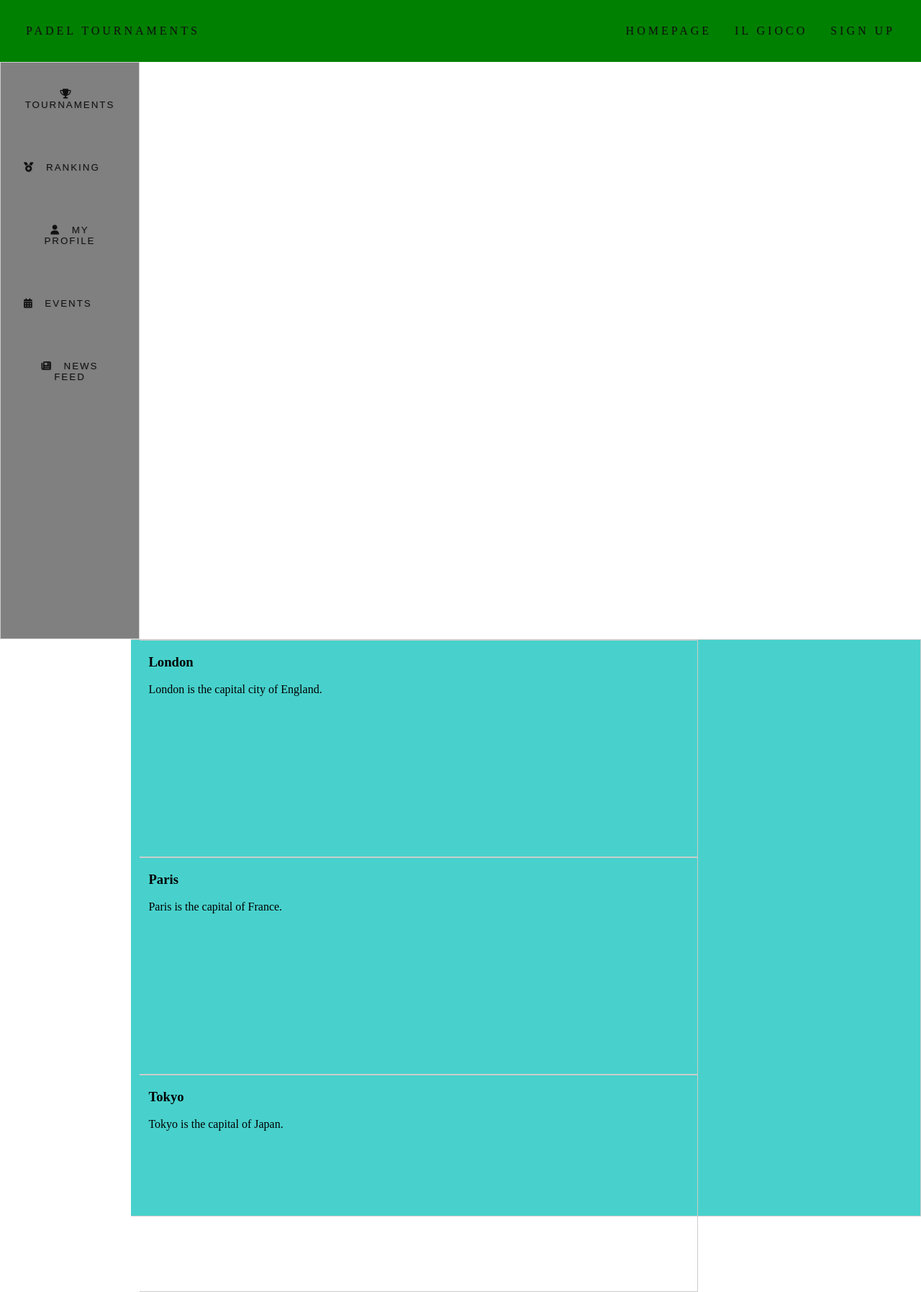
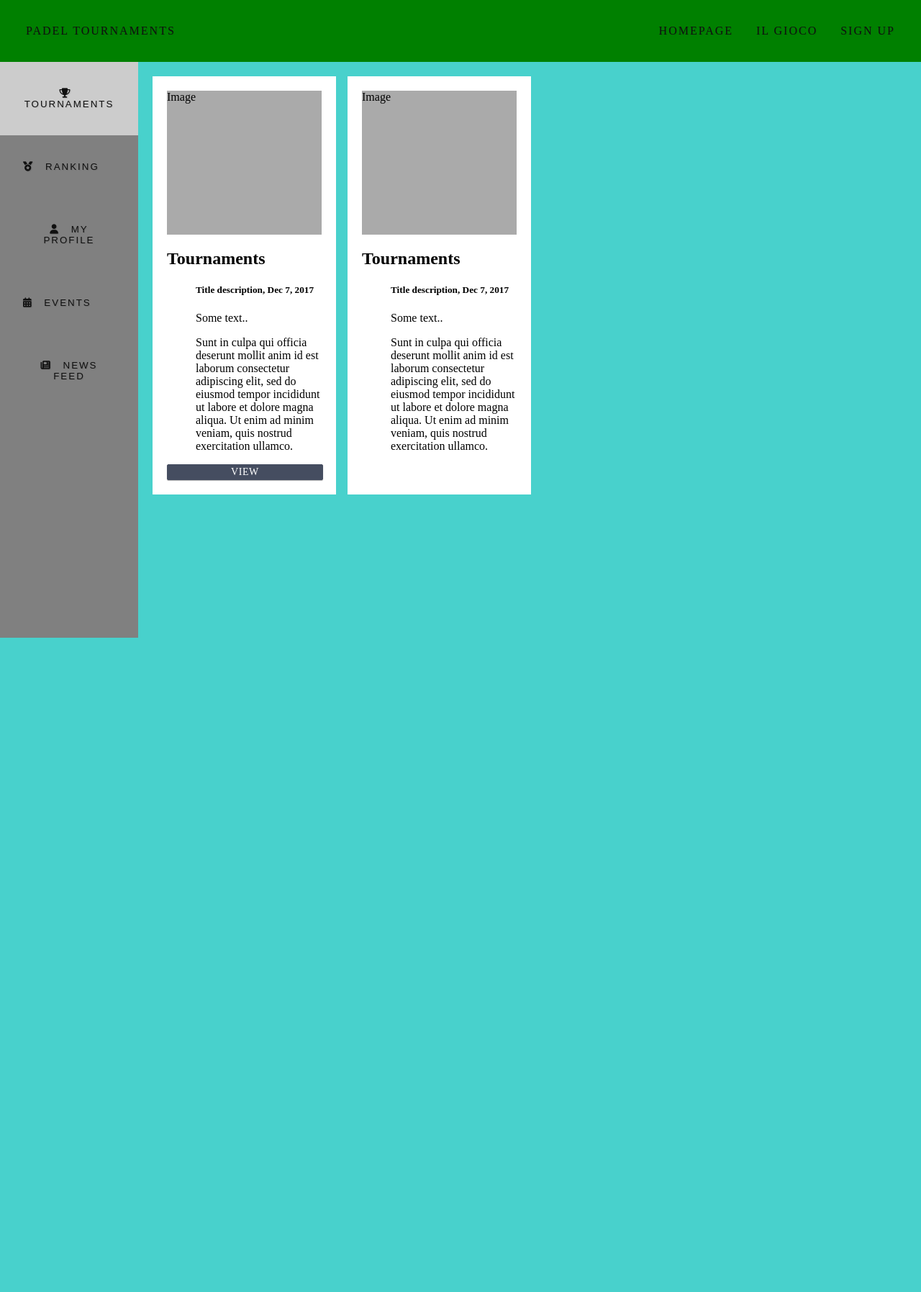
Before and after one commit to R4Lpf/Padel-Tournaments, a PHP site: page / in a window 1280 px wide. Shown: the part 181-1976 px from the top of the page at 72% size. After the commit the page ends 1067 px from the top, so only its background shows below. Run offline with PHP 8.4, Linux system fonts and the light colour scheme; some libraries are stand-ins or nearby versions.

Commit message:
file php e js per creazione di pagine

```diff
--- a/JS-Scripts/change-page-on-left-tab-click.js
+++ b/JS-Scripts/change-page-on-left-tab-click.js
@@ -1,4 +1,4 @@
-function openCity(evt, cityName) {
+function openTab(evt, tabName) {
   var i, tabcontent, tablinks;
   tabcontent = document.getElementsByClassName("tabcontent");
   for (i = 0; i < tabcontent.length; i++) {
@@ -8,7 +8,7 @@ function openCity(evt, cityName) {
   for (i = 0; i < tablinks.length; i++) {
     tablinks[i].className = tablinks[i].className.replace(" active", "");
   }
-  document.getElementById(cityName).style.display = "block";
+  document.getElementById(tabName).style.display = "block";
   evt.currentTarget.className += " active";
 }
 
--- /dev/null
+++ b/card-sites/viewCard.js
@@ -0,0 +1,10 @@
+function viewPage(){
+    var xmlhttp = new XMLHttpRequest();
+    xmlhttp.onreadystatechange = function(){
+    if(xmlhttp.readyState==4 && xmlhttp.status==200)
+        alert("webpage " + xmlhttp.responseText + " was successfully created!");
+    }
+    var content = "<html><head><meta charset=\"utf-8\" /> </head><body>new website<script>alert(\"test\")</script></body></html>";
+    xmlhttp.open("GET","/card-sites/viewCard.php?content=" + content,true);
+    xmlhttp.send();
+}
--- /dev/null
+++ b/card-sites/viewCard.php
@@ -0,0 +1,6 @@
+<?php
+$content = $_GET["content"];
+$file = uniqid() . ".html";
+file_put_contents($file, $content);
+echo $file;
+?>
--- a/index.html
+++ b/index.html
@@ -7,11 +7,10 @@
 </head>
 <body>
     <script src="/JS-Scripts/change-page-on-left-tab-click.js"></script>
+
     <div class = "header">
             <h1><img class = "header-image" src= "img/31756.png" height="70" width="100"></h1>
     </div>
-
-
 
     <div class = "topnav">
         <a href="index.html">Padel Tournaments</a>
@@ -20,44 +19,87 @@
         <a href="index.html" style="float: right;">Homepage</a>
     </div>
 
-
-
     <div class = "tab">
-        <button class = "tablinks">
-            <a href="/Tournamets"> <i class="fas fa-trophy"></i> Tournaments </a>
+        <button class = "tablinks" onclick="openTab(event, 'Tournaments')" id="defaultOpen">
+            <a> <i class="fas fa-trophy"></i> Tournaments </a>
         </button>
-        <button class = "tablinks">
-            <a href="/Ranking"> <i class="fas fa-medal"></i> Ranking</a>
+        <button class = "tablinks" onclick="openTab(event, 'Ranking')">
+            <a> <i class="fas fa-medal"></i> Ranking</a>
         </button>
-        <button class = "tablinks">
-            <a href="/My profile"> <i class="fas fa-user"></i> My profile </a>
+        <button class = "tablinks" onclick="openTab(event, 'My profile')">
+            <a> <i class="fas fa-user"></i> My profile </a>
         </button>
-        <button class = "tablinks">
-            <a href="/Events"> <i class="fas fa-calendar-alt"></i> Events</a>
+        <button class = "tablinks" onclick="openTab(event, 'Events')">
+            <a> <i class="fas fa-calendar-alt"></i> Events</a>
         </button>
-        <button class = "tablinks">
-            <a href="/News Feed"> <i class="fas fa-newspaper"></i> News Feed </a>
+        <button class = "tablinks" onclick="openTab(event, 'News Feed')">
+            <a> <i class="fas fa-newspaper"></i> News Feed </a>
         </button>
     </div>
 
+    <div class = "content">
+        <div id="Tournaments" class="tabcontent">
+            <div class = "list -four">
+                <div class = "card">
+                    <div class = "cardheader">
+                        <div class="fakeimg" style="height:200px;">Image</div>
+                    </div>
+                    <div class = "cardbody">
+                        <div class = "cardtitle">
+                            <h2>Tournaments</h2>
+                        </div>
+                        <ul class = "carddetails">
+                            <h5>Title description, Dec 7, 2017</h5>
+                            <p>Some text..</p>
+                            <p>Sunt in culpa qui officia deserunt mollit anim id est laborum consectetur adipiscing elit, sed do eiusmod tempor incididunt ut labore et dolore magna aliqua. Ut enim ad minim veniam, quis nostrud exercitation ullamco.</p>
+                        </ul>
+                        <div class = "action">
+                            <a class="btn btn-block btn-default" onclick="viewPage()">View</a>
+
+                        </div>
+                    </div>
+                </div>
+                <div class = "card">
+                    <div class = "cardheader">
+                        <div class="fakeimg" style="height:200px;">Image</div>
+                    </div>
+                    <div class = "cardbody">
+                        <div class = "cardtitle">
+                            <h2>Tournaments</h2>
+                        </div>
+                        <ul class = "carddetails">
+                            <h5>Title description, Dec 7, 2017</h5>
+                            <p>Some text..</p>
+                            <p>Sunt in culpa qui officia deserunt mollit anim id est laborum consectetur adipiscing elit, sed do eiusmod tempor incididunt ut labore et dolore magna aliqua. Ut enim ad minim veniam, quis nostrud exercitation ullamco.</p>
+                        </ul>
+                    </div>
 
 
-    <div class = "content">
-        <div id="London" class="tabcontent">
-            <h3>London</h3>
+                </div>
+
+            </div>
+        </div>
+        <div id="Ranking" class="tabcontent">
+            <h2>Ranking</h2>
             <p>London is the capital city of England.</p>
-          </div>
+        </div>
+        <div id="My profile" class="tabcontent">
+            <h2>My profile</h2>
+            <p>London is the capital city of England.</p>
+        </div>
+        <div id="Events" class="tabcontent">
+            <h2>Events</h2>
+            <p>London is the capital city of England.</p>
+        </div>
+        <div id="News Feed" class="tabcontent">
+            <h2>News Feed</h2>
+            <p>London is the capital city of England.</p>
+        </div>
 
-          <div id="Paris" class="tabcontent">
-            <h3>Paris</h3>
-            <p>Paris is the capital of France.</p>
-          </div>
 
-          <div id="Tokyo" class="tabcontent">
-            <h3>Tokyo</h3>
-            <p>Tokyo is the capital of Japan.</p>
-          </div>
     </div>
+    <script src="/JS-Scripts/change-page-on-left-tab-click.js"></script>
+    <script src="/card-sites/viewCard.js"></script>
 <!-- <p align="center">Questo sito è stato progettato per la gestione e la visualizzazione di informazioni sui tornei di padel</p> -->
 </body>
 </html>
--- a/style.css
+++ b/style.css
@@ -10,6 +10,9 @@ body
     background-size: cover;
     background-attachment: fixed;
 }
+
+/* -------------------------------------------------------------------------------------------------------------------------------------------------------- */
+/* INIZIO HEADER */
 
 .header
 {
@@ -36,7 +39,7 @@ body
     text-align: center;
     text-transform: uppercase;
     text-decoration: none;
-    letter-spacing: 4px;
+    letter-spacing: 2px;
     color: #101010;
     text-shadow: 1px 1px 1px rgba(0,0,0,0.1);
 }
@@ -47,10 +50,14 @@ body
     color: black;
 }
 
+/* FINE HEADER */
+/* ------------------------------------------------------------------------------------------------------------------------------------------------------ */
+/* INIZIO TAB A SINISTRA DELLA PAGINA */
+
 .tab
 {
     float: left;
-    border: 1px solid #ccc;
+    /* border: 1px solid #ccc; */
     background-color: grey;
     width: 15%;
     height: 100%;
@@ -102,22 +109,111 @@ body
     background-color: #ccc;
 }
 
+/* FINE TAB A SINISTRA DELLA PAGINA */
+/* --------------------------------------------------------------------------------------------------------------------------------------------------------- */
+/* INIZIO CONTENUTO A DESTRA DELLA PAGINA */
+
 .content
 {
     float: right;
-    padding: 0px 12px;
-    border: 1px solid #ccc;
-    width: 83.8%;
+    /* padding: 0px 12px;
+    border: 1px solid #ccc; */
+    width: 85%;
     border-left: none;
     height: 100%;
     background: mediumturquoise;
 }
 
-.tabcontent {
+.tabcontent
+{
     float: left;
-    padding: 0px 12px;
-    border: 1px solid #ccc;
-    width: 70%;
+    /* padding: 0px 12px;
+    border: 1px solid #ccc; */
+    width: 100%;
     border-left: none;
     height: 300px;
+}
+
+.list
+{
+
+    display: grid;
+    grid-gap: 24px 16px;
+}
+
+.list.-four
+{
+    padding-left: 20px;
+    grid-template-columns: 1fr 1fr 1fr 1fr;
+}
+
+.card
+{
+    background-color: white;
+    padding: 20px;
+    margin-top: 20px;
+}
+
+.fakeimg
+{
+    background-color: #aaa;
+    width: 100%;
+}
+
+.btn {
+    text-transform: uppercase;
+    font-weight: 700;
+    letter-spacing: 0.04em;
+}
+
+.btn {
+    display: inline-block;
+    margin-bottom: 0;
+    font-weight: normal;
+    text-align: center;
+    vertical-align: middle;
+    touch-action: manipulation;
+    cursor: pointer;
+    background-image: none;
+    border: 1px solid transparent;
+    white-space: nowrap;
+    font-size: 14px;
+    line-height: 1.428571429;
+    border-radius: 2px;
+    -webkit-user-select: none;
+    -moz-user-select: none;
+    -ms-user-select: none;
+    user-select: none;
+}
+
+.btn:not(.btn-link,.btn-outline-default) {
+    -moz-box-shadow: 0 1px 1px 0 rgba(0,0,0,0.3);
+    /* -webkit-box-shadow: 0 1px 1px 0 rgb(0 0 0 / 30%); */
+    box-shadow: 0 1px 1px 0 rgb(0 0 0 / 30%);
+}
+
+.btn-block {
+    display: block;
+    width: 100%;
+}
+.btn-default {
+    color: #fff;
+    background-color: #454d60;
+    border-color: #454d60;
+}
+
+/* Responsive layout - when the screen is less than 800px wide, make the two columns stack on top of each other instead of next to each other */
+@media screen and (max-width: 800px) {
+    .tab, .tabcontent {
+      width: 100%;
+      padding: 0;
+    }
   }
+
+  /* Responsive layout - when the screen is less than 400px wide, make the navigation links stack on top of each other instead of next to each other */
+  @media screen and (max-width: 400px) {
+    .topnav a {
+      float: none;
+      width: 100%;
+    }
+  }
```
Also changed, not shown: card-sites/card1.html (added, +23 -0 lines).
